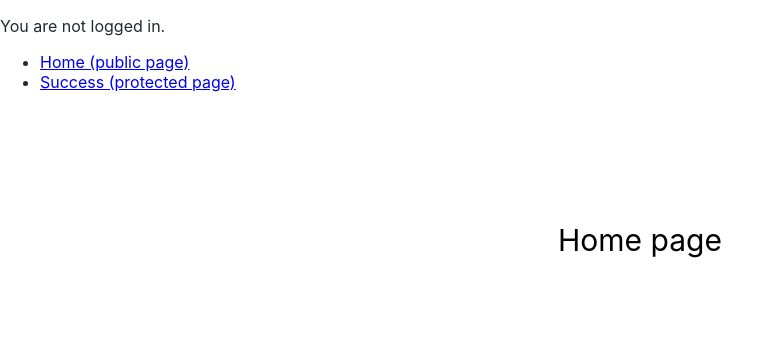
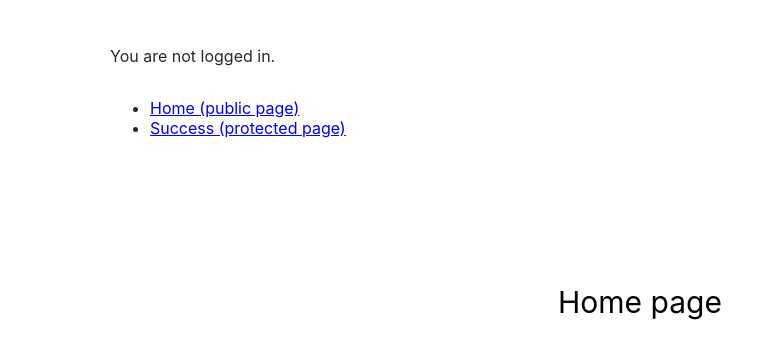
Before and after one commit to alanreidt/sign-in-app, a React (Create React App) app: page / in a window 1280 px wide. Shown: the top 358 px of the page, without its empty margins (0-783 px from the left). Built offline with nearby package versions, Linux system fonts and the light colour scheme.

Commit message:
Create Containter component (closes #63)

```diff
--- a/src/App.js
+++ b/src/App.js
@@ -13,10 +13,12 @@ import SignInAccountsPage from './pages/SignInAccountsPage';
 import PasswordRecoveryPage from './pages/PasswordRecoveryPage';
 import SuccessPage from './pages/SuccessPage';
 import HomePage from './pages/HomePage';
+import Container from './components/Container';
 
 function App() {
   return (
     <div className="App">
+      <Container maxWidth={1120}>
         <AuthButton />
 
         <ul>
@@ -48,6 +50,7 @@ function App() {
             <HomePage/>
           </Route>
         </Switch>
+      </Container>
     </div>
   );
 }
--- /dev/null
+++ b/src/components/Container.js
@@ -0,0 +1,16 @@
+import styled, { css } from 'styled-components';
+
+export default styled.div`
+  ${({ alignItems, maxWidth }) => css`
+    display: flex;
+    flex-flow: column nowrap;
+    align-items: ${alignItems};
+
+    width: 100%;
+    max-width: ${maxWidth}px;
+    margin: 0 auto;
+    padding: ${maxWidth ? '30px' : ''};
+
+    box-sizing: border-box;
+  `}
+`;
--- a/src/components/Page.js
+++ b/src/components/Page.js
@@ -6,10 +6,10 @@ const StyledPage = styled.div`
   align-items: flex-start;
 
   min-height: 100vh;
-  margin-top: 100px;
+  padding-top: 100px;
 
   @media(max-height: 400px) {
-    margin-top: 10px;
+    padding-top: 10px;
   }
 `;
 
@@ -19,7 +19,9 @@ function Page(props) {
   } = props;
 
   return (
-    <StyledPage>{children}</StyledPage>
+    <StyledPage>
+      {children}
+    </StyledPage>
   );
 }
 
--- a/src/pages/SignInPage.js
+++ b/src/pages/SignInPage.js
@@ -7,6 +7,7 @@ import Page from '../components/Page';
 import Box from '../components/Box';
 import Input from '../components/Input';
 import PasswordInput from '../components/PasswordInput';
+import Container from '../components/Container';
 import Button from '../components/Button';
 
 const Spacing = styled.div`
@@ -18,11 +19,6 @@ const Spacing = styled.div`
 const Error = styled.p`
   display: ${(props) => props.show ? 'block' : 'none'};
   color: red;
-`;
-
-const SignInPageButton = styled.div`
-  display: flex;
-  justify-content: flex-end;
 `;
 
 function SignInPage() {
@@ -90,9 +86,9 @@ function SignInPage() {
               Wrong email or password
             </Error>
 
-            <SignInPageButton>
+            <Container alignItems="flex-end">
               <Button>Sign in</Button>
-            </SignInPageButton>
+            </Container>
           </Spacing>
         </form>
       </Box>
```
Lines whose indentation alone changed are shown as unchanged.
